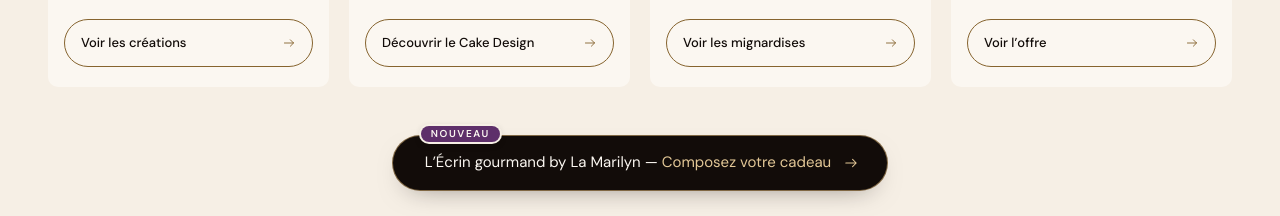
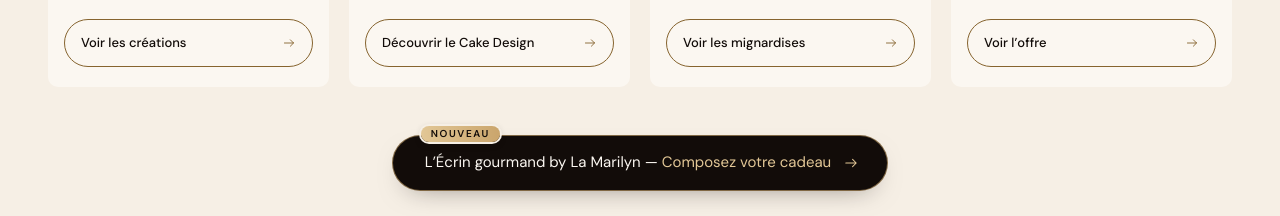
Before and after one commit to RuddyKakomaKaumba/La-Marilyn-Patisserie, a Next.js app: page / in a window 1280 px wide. Shown: the part 1546-1762 px from the top of the page. Built offline with nearby package versions, Linux system fonts and the light colour scheme; no server answers.

Commit message:
Pastille « Nouveau » de l'Écrin en champagne doré
Co-Authored-By: Claude Opus 5.5 <noreply@anthropic.com>
Claude-Session: https://claude.ai/code/session_017fzmV5vyfDcABsmaJhjMSt

```diff
--- a/components/GourmetUniverses.tsx
+++ b/components/GourmetUniverses.tsx
@@ -137,8 +137,8 @@ export default function GourmetUniverses() {
             href="/nos-creations#ecrin"
             className="group relative inline-flex min-h-12 max-w-full items-center gap-3 rounded-[18px] border border-gold/60 bg-ink px-6 pb-3 pt-4 text-left text-ivory shadow-[0_10px_28px_-16px_rgba(18,12,9,0.55)] transition-[background-color,border-color,translate] duration-300 ease-soft hover:-translate-y-0.5 hover:border-gold-light hover:bg-cocoa active:translate-y-0 sm:rounded-full sm:py-3.5 sm:pl-8 sm:pr-7 md:min-h-14"
           >
-            {/* Pastille « Nouveau » : violet du ruban de l’Écrin. */}
-            <span className="absolute -top-2.5 left-5 rounded-full bg-[#5e2f6a] px-2.5 py-[3px] font-sans text-[0.625rem] font-semibold uppercase leading-none tracking-[0.16em] text-ivory shadow-[0_2px_8px_-2px_rgba(18,12,9,0.45)] ring-2 ring-cream sm:left-7">
+            {/* Pastille « Nouveau » : champagne doré, texte encre. */}
+            <span className="absolute -top-2.5 left-5 rounded-full bg-gradient-to-r from-gold-light to-gold px-2.5 py-[3px] font-sans text-[0.625rem] font-semibold uppercase leading-none tracking-[0.16em] text-ink shadow-[0_2px_8px_-2px_rgba(18,12,9,0.45)] ring-2 ring-cream sm:left-7">
               Nouveau
             </span>
             <span className="font-sans text-[0.875rem] leading-snug md:text-[0.9375rem]">
```
